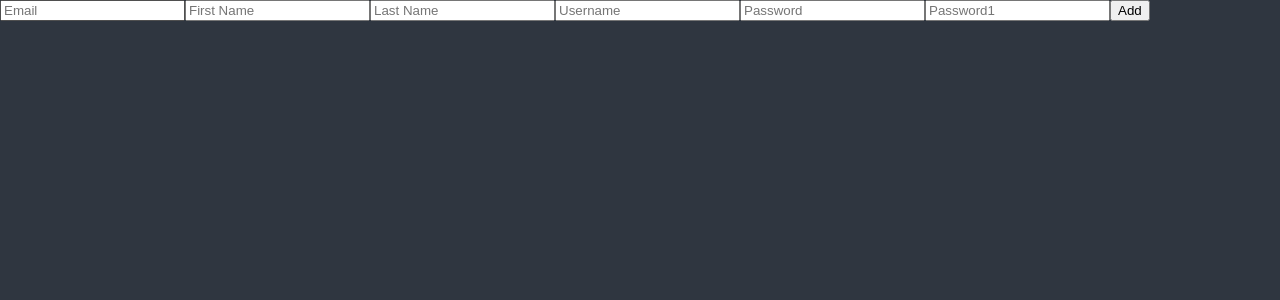
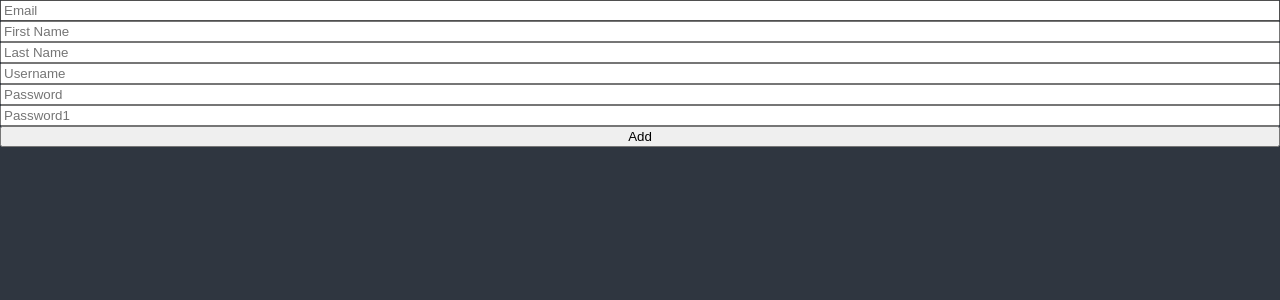
Before and after one commit to johj703/react_masterclass, a React (Create React App) app in the folder dark_mode/: page / in a window 1280 px wide. Shown: the top 300 px of the page. Built offline with nearby package versions, Linux system fonts and the light colour scheme.

Commit message:
Update ToDoList.tsx

```diff
--- a/dark_mode/src/ToDoList.tsx
+++ b/dark_mode/src/ToDoList.tsx
@@ -35,7 +35,10 @@ function ToDoList() {
     console.log(data);
   };
   return (
-    <form onSubmit={handleSubmit(onValid)}>
+    <form
+      style={{ display: "flex", flexDirection: "column" }}
+      onSubmit={handleSubmit(onValid)}
+    >
       <input
         {...register("Email", { required: true })}
         required
```
